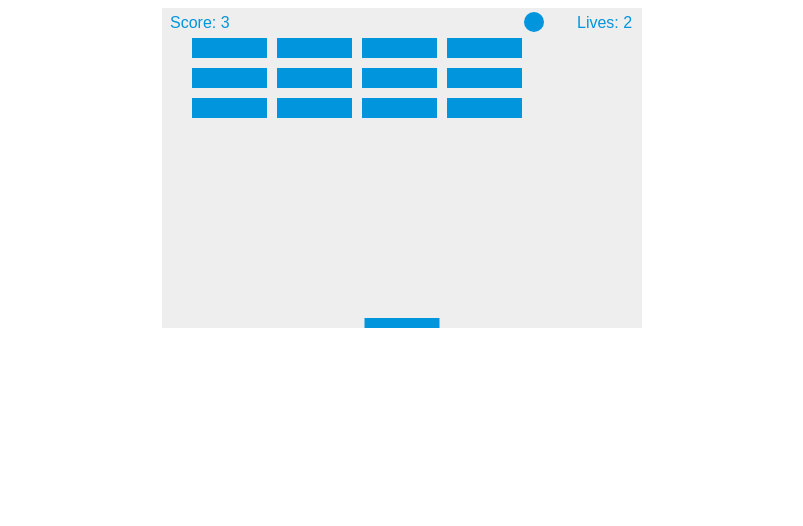
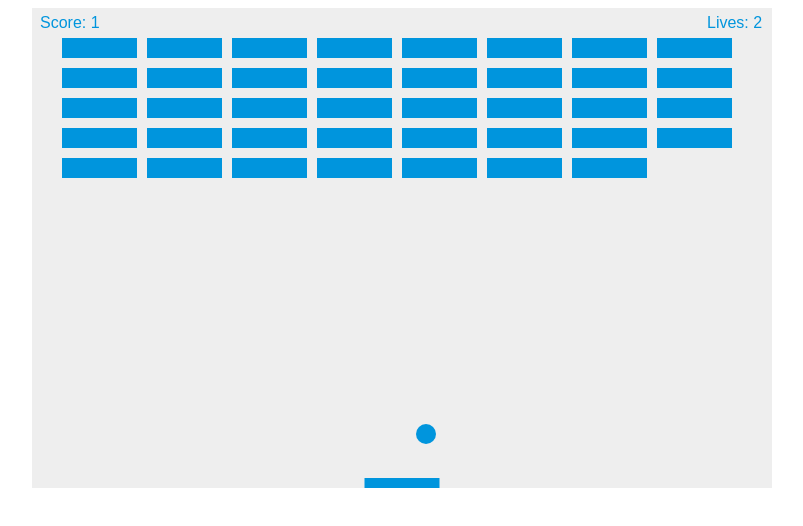
Before and after one commit to RenzoAra/arkanoid-websocket, a plain HTML site: page views/game.html in a window 1280 px wide. Shown: the whole page, without its empty margins (238-1041 px from the left). Drawn offline with nearby package versions, Linux system fonts and the light colour scheme.

Commit message:
game difficulty modified

```diff
--- a/views/game.html
+++ b/views/game.html
@@ -12,7 +12,7 @@
 </head>
 <body>
     <div class="container p-2 col-xs col-sm col-md">
-        <canvas id="myCanvas" width="480" height="320"></canvas>
+        <canvas id="myCanvas" width="740" height="480"></canvas>
     </div>
 
 <script>
@@ -28,8 +28,8 @@
     var paddleX = (canvas.width-paddleWidth)/2;
     var rightPressed = false;
     var leftPressed = false;
-    var brickRowCount = 5;
-    var brickColumnCount = 3;
+    var brickRowCount = 8;
+    var brickColumnCount = 5;
     var brickWidth = 75;
     var brickHeight = 20;
     var brickPadding = 10;
@@ -154,7 +154,6 @@
             else {
                 lives--;
                 if(!lives) {
-                    alert("GAME OVER");
                     document.location.reload();
                 }
                 else {
```
